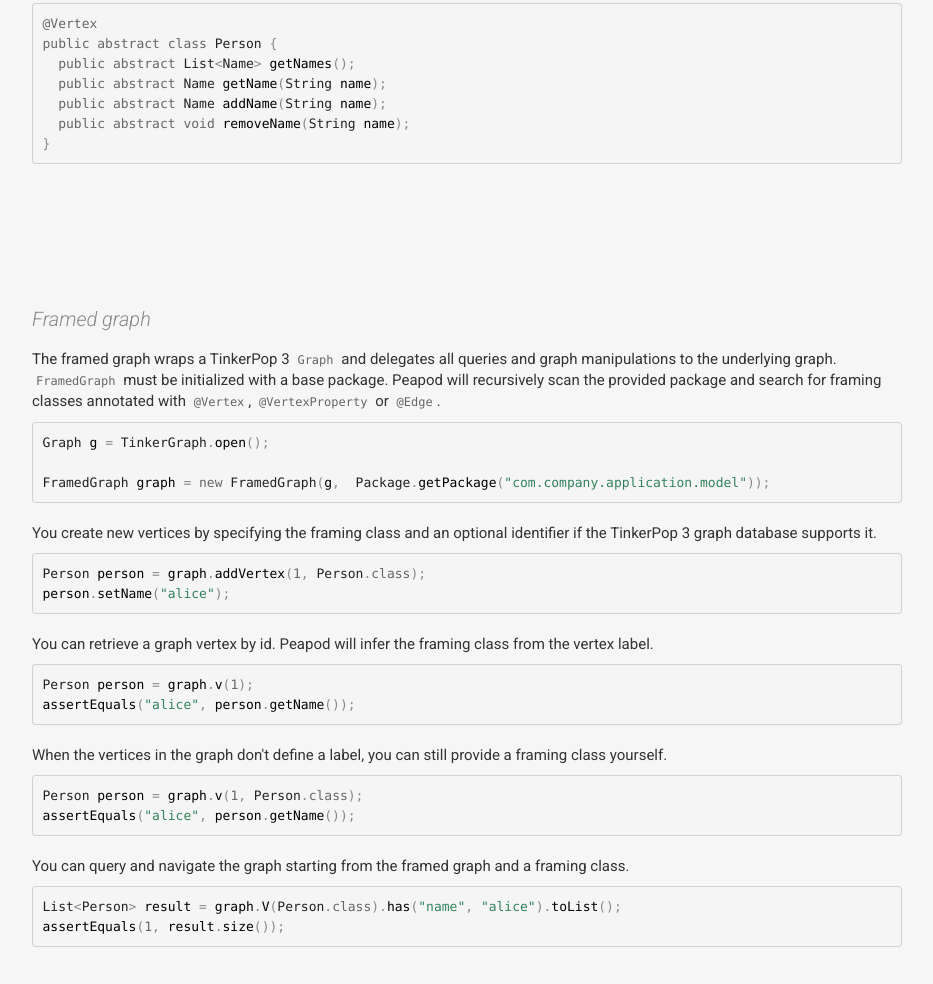
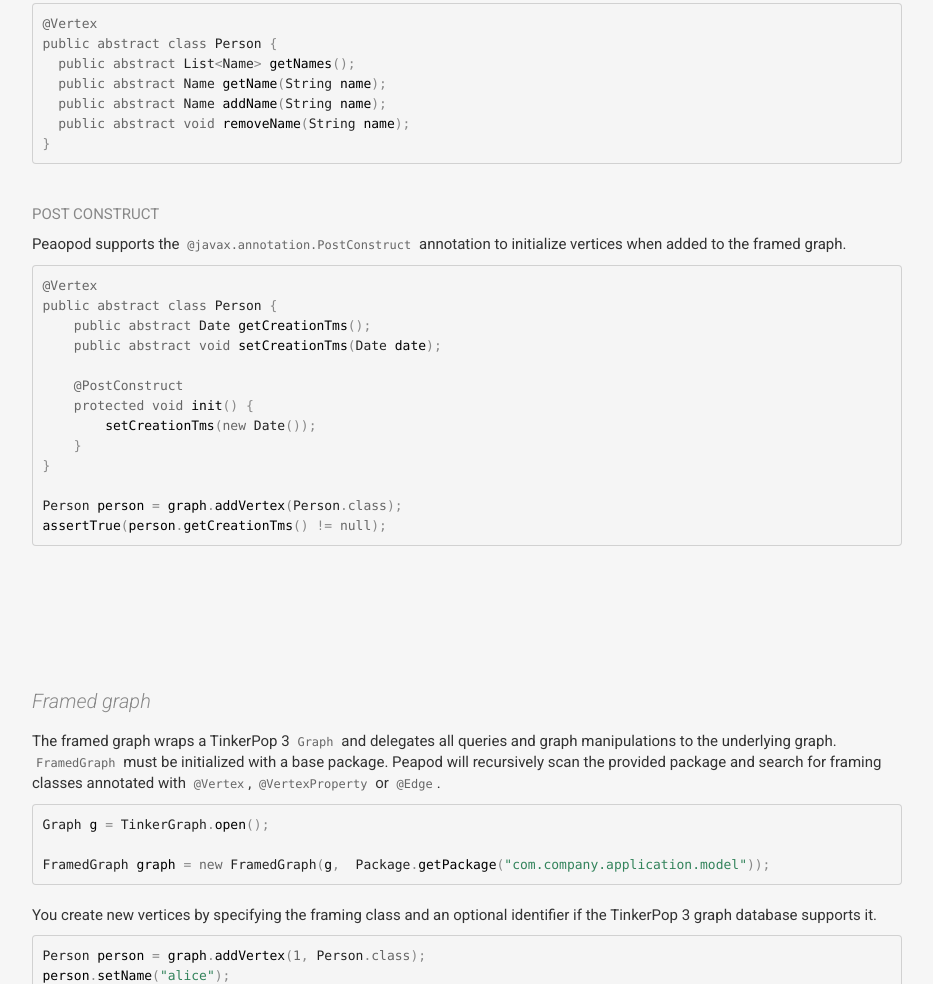
Before and after one commit to wsalembi/bayofmany.github.io, a plain HTML site: page index.html in a window 1280 px wide. Shown: the part 3468-4452 px from the top of the page, without its empty margins (23-956 px from the left). Drawn offline with nearby package versions, Linux system fonts and the light colour scheme.

Commit message:
post construct

```diff
--- a/index.html
+++ b/index.html
@@ -159,6 +159,22 @@ public abstract class Person {
   public abstract void removeName(String name);
 }</pre>
 
+            <h4>Post construct</h4>
+			<p>Peaopod supports the <code>@javax.annotation.PostConstruct</code> annotation to initialize vertices when added to the framed graph.</p>
+            <pre class="prettyprint">@Vertex
+public abstract class Person {
+    public abstract Date getCreationTms();
+    public abstract void setCreationTms(Date date);
+
+    @PostConstruct
+    protected void init() {
+        setCreationTms(new Date());
+    }
+}
+
+Person person = graph.addVertex(Person.class);
+assertTrue(person.getCreationTms() != null);</pre>
+
 
             <h3 id="framedgraph">Framed graph</h3>
             <p>The framed graph wraps a TinkerPop 3 <code>Graph</code> and delegates all queries and graph manipulations to the underlying graph. <code>FramedGraph</code> must be initialized with a base package. Peapod will recursively scan the provided package and search for framing classes annotated with <code>@Vertex</code>, <code>@VertexProperty</code> or <code>@Edge</code>.</p>
```
